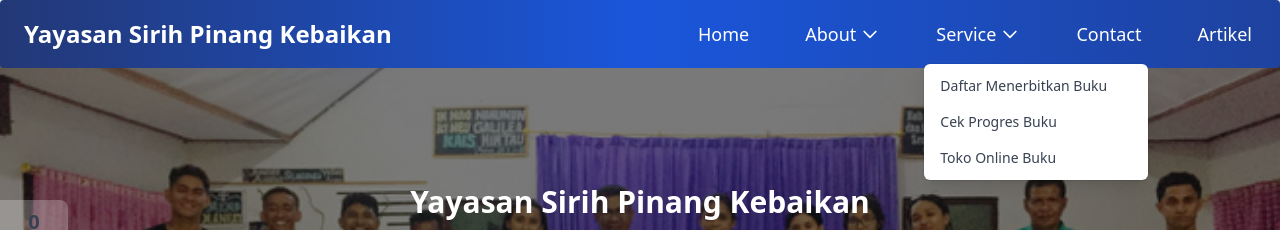
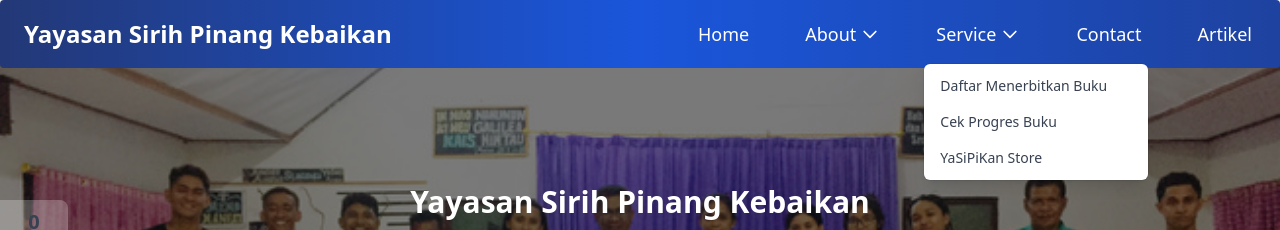
Before and after one commit to Joshtri/yayasan-sirih-pinang-kebaikan-client, a React (Vite) app: page / in a window 1280 px wide. Both pictures are taken after a click on the button "Service". Shown: the top 230 px of the page. Built offline with nearby package versions, Linux system fonts and the light colour scheme.

Commit message:
updating nav item name

```diff
--- a/src/components/Common/CustomNavbar.jsx
+++ b/src/components/Common/CustomNavbar.jsx
@@ -143,7 +143,7 @@
                     className="block px-4 py-2 text-gray-700 hover:bg-gray-100 hover:text-gray-900"
                     role="menuitem"
                   >
-                    Toko Online Buku
+                    YaSiPiKan Store
                   </Link>
                 </div>
               </div>
```
